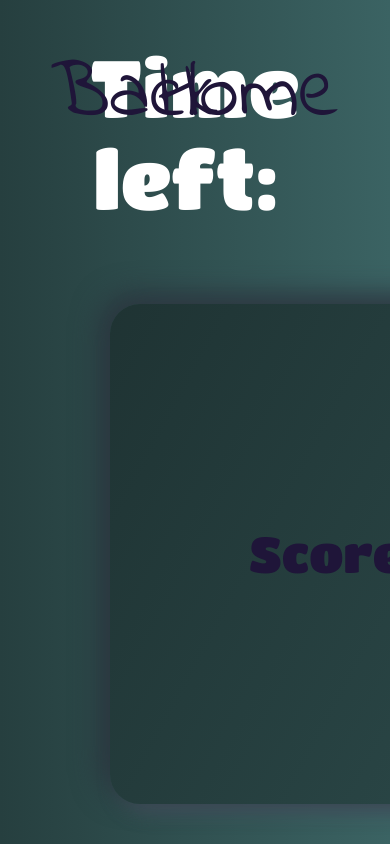
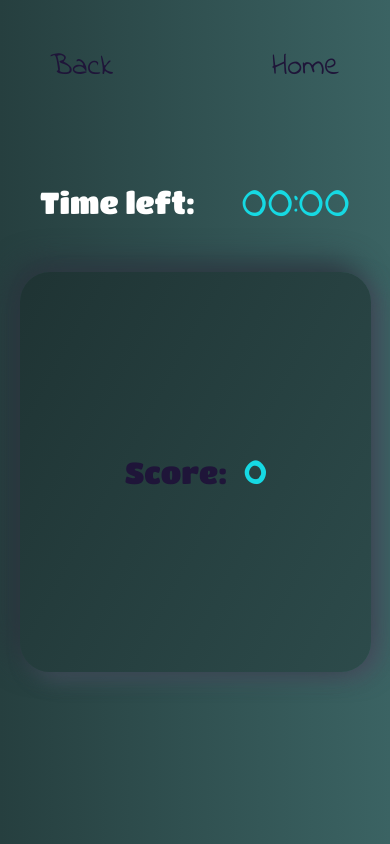
Before and after one commit to romkevi4/bursting-bubbles, a React (Create React App) app: page /game in a window 390 px wide. Built offline with nearby package versions, Linux system fonts and the light colour scheme.

Commit message:
feat: add mobile styles

```diff
--- a/src/components/App/App.css
+++ b/src/components/App/App.css
@@ -1,6 +1,9 @@
 /* App */
 .app {
   margin: 0;
+  max-width: 2560px;
+  min-width: 320px;
+  width: 100%;
   height: 100vh;
 
   font-family: 'LuckiestGuy', 'Indie Flower', 'Khula', sans-serif;
--- a/src/components/Game/Game.css
+++ b/src/components/Game/Game.css
@@ -1,6 +1,10 @@
 /* Game */
 .game {
   margin: auto;
+  width: 90%;
+  max-height: 700px;
+  min-height: 410px;
+
 
   display: flex;
   flex-direction: column;
@@ -12,7 +16,9 @@
 }
 
 .game__board {
-  width: 500px;
+  max-width: 500px;
+  min-width: 300px;
+  width: 100%;
   height: 500px;
 
   background: linear-gradient(118.38deg, #1e3232 -4.6%, #3b6363 200.44%);
@@ -25,3 +31,49 @@
   align-items: center;
   position: relative;
 }
+
+
+/* Search for PC */
+@media screen and (max-width: 1280px) {
+  .game__title-timer {
+    font-size: 70px;
+  }
+}
+
+@media screen and (max-width: 1024px) {
+  .game__title-timer {
+    font-size: 60px;
+  }
+}
+
+/* Search for tablet */
+@media screen and (max-width: 960px) {
+  .game__title-timer {
+    font-size: 50px;
+  }
+}
+
+@media screen and (max-width: 768px) {
+  .game__title-timer {
+    font-size: 40px;
+  }
+}
+
+/* Search for phone */
+@media screen and (max-width: 680px) {
+  .game__title-timer {
+    font-size: 30px;
+  }
+}
+
+@media screen and (max-width: 480px) {
+  .game__board {
+    height: 400px;
+  }
+}
+
+@media screen and (max-width: 380px) {
+  .game__board {
+    height: 300px;
+  }
+}
--- a/src/components/Game/Game.jsx
+++ b/src/components/Game/Game.jsx
@@ -28,7 +28,6 @@ export default function Game({ goToStart, goToGameOptions }) {
     const setScore = (obj) => dispatch(handleScore(obj));
 
     function onFinishGame() {
-        console.log('сброс');
         setGameCountdown({
             isCountdown: false,
         });
--- a/src/components/GameOptions/GameOptions.css
+++ b/src/components/GameOptions/GameOptions.css
@@ -1,9 +1,13 @@
 /* Game-options */
 .game-options {
   margin: auto;
+  max-width: 732px;
+  width: 95%;
 }
 
 .game-options__box {
+  max-width: 732px;
+  width: 100%;
   display: flex;
   justify-content: space-between;
   align-items: center;
@@ -12,8 +16,8 @@
 .game-options__time {
   margin: 0;
   padding: 0;
-  width: 160px;
-  height: 70px;
+  width: 20%;
+  max-height: 70px;
 
   display: flex;
 
@@ -45,3 +49,37 @@
 .game-options__text:hover {
   color: #16D9E3;
 }
+
+
+/* Search for tablet */
+@media screen and (max-width: 960px) {
+  .game-options__text {
+    font-size: 45px;
+  }
+}
+
+@media screen and (max-width: 768px) {
+  .game-options__text {
+    font-size: 40px;
+  }
+}
+
+/* Search for phone */
+@media screen and (max-width: 580px) {
+  .game-options__text {
+    font-size: 30px;
+  }
+}
+
+@media screen and (max-width: 430px) {
+  .game-options__text {
+    font-size: 25px;
+  }
+}
+
+
+@media screen and (max-width: 380px) {
+  .game-options__text {
+    font-size: 20px;
+  }
+}
--- a/src/components/NavigationBtn/NavigationBtn.css
+++ b/src/components/NavigationBtn/NavigationBtn.css
@@ -29,3 +29,44 @@
   top: 50px;
   right: 50px;
 }
+
+
+/* Search for PC */
+@media screen and (max-width: 1024px) {
+  .navigation-btn {
+    font-size: 70px;
+  }
+}
+
+/* Search for tablet */
+@media screen and (max-width: 768px) {
+  .navigation-btn {
+    font-size: 60px;
+  }
+}
+
+/* Search for phone */
+@media screen and (max-width: 680px) {
+  .navigation-btn {
+    font-size: 50px;
+  }
+}
+
+@media screen and (max-width: 580px) {
+  .navigation-btn {
+    font-size: 40px;
+  }
+}
+
+@media screen and (max-width: 480px) {
+  .navigation-btn {
+    font-size: 30px;
+  }
+}
+
+
+@media screen and (max-width: 380px) {
+  .navigation-btn {
+    font-size: 20px;
+  }
+}
--- a/src/components/Score/Score.css
+++ b/src/components/Score/Score.css
@@ -21,3 +21,26 @@
   color: #16D9E3;
   font-size: 70px;
 }
+
+
+/* Search for tablet */
+@media screen and (max-width: 960px) {
+  .score__title {
+    font-size: 40px;
+  }
+
+  .score__value {
+    font-size: 60px;
+  }
+}
+
+/* Search for phone */
+@media screen and (max-width: 680px) {
+  .score__title {
+    font-size: 30px;
+  }
+
+  .score__value {
+    font-size: 50px;
+  }
+}
--- a/src/components/Start/Start.css
+++ b/src/components/Start/Start.css
@@ -1,16 +1,70 @@
 /* Start */
 .start {
   margin: auto;
+  width: 90%;
   position: relative;
   display: flex;
   flex-direction: column;
 }
 
 .start__title {
-  margin: 0 0 100px;
+  margin: 0 auto 100px;
+  width: 100%;
 
   font-family: 'LuckiestGuy', sans-serif;
   color: #fff;
-  font-size: 200px;
+  font-size: 180px;
   letter-spacing: 10px;
 }
+
+
+/* Search for PC */
+@media screen and (max-width: 1024px) {
+  .start__title {
+    margin-bottom: 80px;
+    font-size: 160px;
+  }
+}
+
+/* Search for tablet */
+@media screen and (max-width: 960px) {
+  .start__title {
+    font-size: 130px;
+  }
+}
+
+@media screen and (max-width: 768px) {
+  .start__title {
+    font-size: 120px;
+    letter-spacing: 8px;
+  }
+}
+
+/* Search for phone */
+@media screen and (max-width: 680px) {
+  .start__title {
+    font-size: 100px;
+  }
+}
+
+@media screen and (max-width: 580px) {
+  .start__title {
+    margin-bottom: 50px;
+    font-size: 80px;
+    letter-spacing: 6px;
+  }
+}
+
+@media screen and (max-width: 480px) {
+  .start__title {
+    font-size: 60px;
+  }
+}
+
+
+@media screen and (max-width: 380px) {
+  .start__title {
+    margin-bottom: 30px;
+    font-size: 40px;
+  }
+}
--- a/src/components/Subtitle/Subtitle.css
+++ b/src/components/Subtitle/Subtitle.css
@@ -1,15 +1,50 @@
 /* Subtitle */
 .subtitle {
-  margin: 0 0 80px;
-  min-width: 720px;
-  min-height: 145px;
+  margin: 0 auto 80px;
+  width: 100%;
+  max-height: 145px;
 
   font-family: 'TitanOne-Regular', sans-serif;
   color: #fff;
-  font-size: 80px;
+  font-size: 75px;
   font-weight: normal;
 
   display: flex;
   align-items: center;
   justify-content: center;
 }
+
+
+/* Search for tablet */
+@media screen and (max-width: 960px) {
+  .subtitle {
+    font-size: 70px;
+  }
+}
+
+@media screen and (max-width: 768px) {
+  .subtitle {
+    margin-bottom: 60px;
+    font-size: 60px;
+  }
+}
+
+/* Search for phone */
+@media screen and (max-width: 580px) {
+  .subtitle {
+    font-size: 50px;
+  }
+}
+
+@media screen and (max-width: 480px) {
+  .subtitle {
+    margin-bottom: 40px;
+    font-size: 40px;
+  }
+}
+
+@media screen and (max-width: 380px) {
+  .subtitle {
+    font-size: 30px;
+  }
+}
--- a/src/components/Timer/Timer.css
+++ b/src/components/Timer/Timer.css
@@ -1,7 +1,8 @@
 /* Timer */
 .timer {
   margin: 0;
-  min-width: 290px;
+  max-width: 290px;
+  /*width: 100%;*/
 
   font-family: Indie Flower, sans-serif;
   font-size: 145px;
@@ -9,3 +10,50 @@
   color: #16D9E3;
   text-align: left;
 }
+
+
+/* Search for PC */
+@media screen and (max-width: 1280px) {
+  .timer {
+    font-size: 120px;
+  }
+}
+
+@media screen and (max-width: 1024px) {
+  .timer {
+    font-size: 100px;
+  }
+}
+
+/* Search for tablet */
+@media screen and (max-width: 960px) {
+  .timer {
+    font-size: 90px;
+  }
+}
+
+@media screen and (max-width: 768px) {
+  .timer {
+    font-size: 80px;
+  }
+}
+
+/* Search for phone */
+@media screen and (max-width: 680px) {
+  .timer {
+    font-size: 60px;
+  }
+}
+
+@media screen and (max-width: 580px) {
+  .timer {
+    font-size: 60px;
+  }
+}
+
+
+@media screen and (max-width: 380px) {
+  .timer {
+    font-size: 50px;
+  }
+}
```
